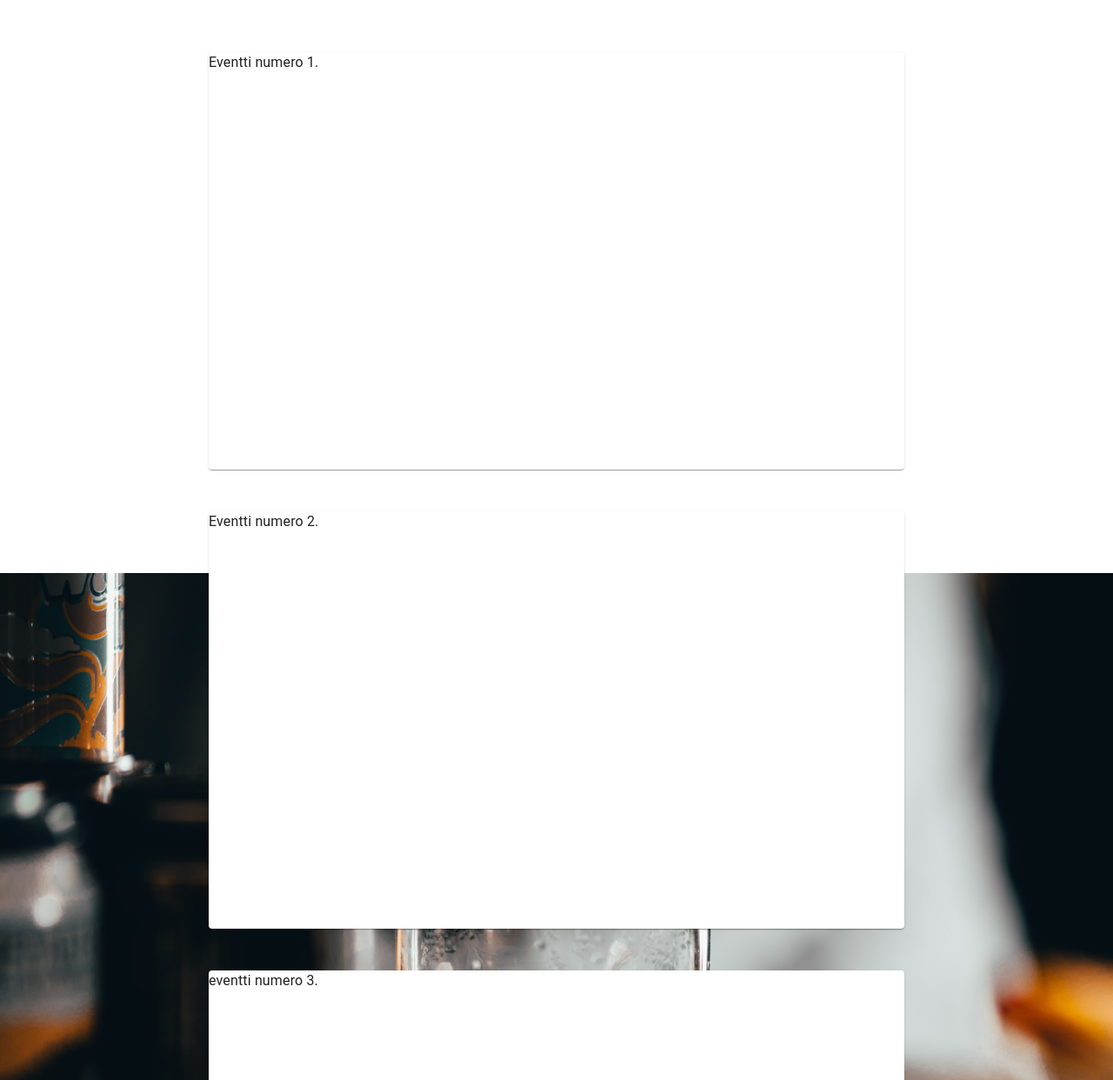
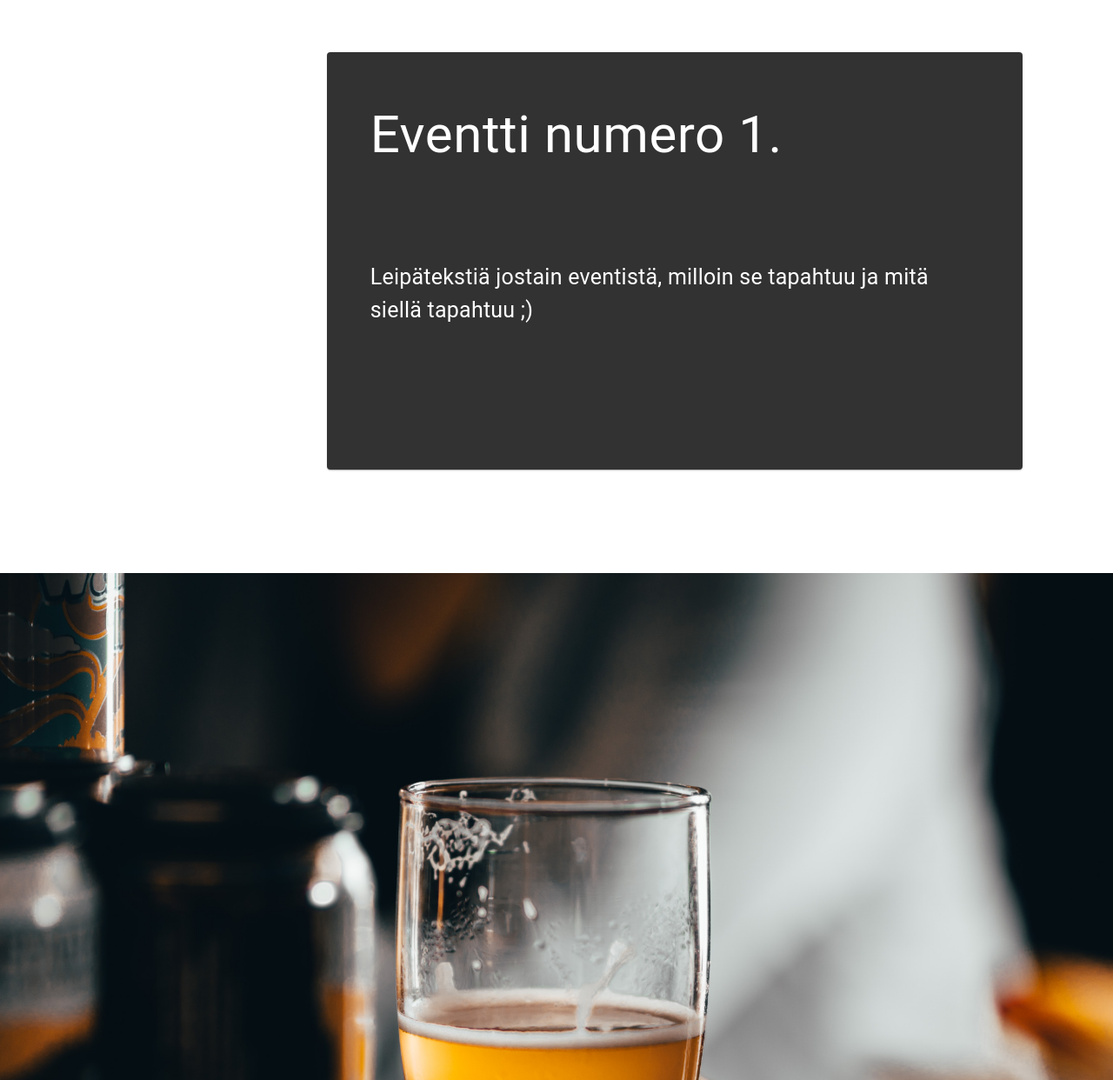
Before and after one commit to JoniJuntto/kapry, a React (Create React App) app: page /events in a window 1280 px wide. Shown: the part 228-1470 px from the top of the page at 87% size. Built offline with nearby package versions, Linux system fonts and the light colour scheme.

Commit message:
pöytäkoneel

```diff
--- a/src/components/Events.js
+++ b/src/components/Events.js
@@ -2,8 +2,7 @@ import React from 'react';
 import { makeStyles } from '@material-ui/core/styles';
 import beer from '../pictures/beer.jpg';
 import { Paper, Typography } from '@material-ui/core';
-import { whileStatement } from '@babel/types';
-import logo from '../pictures/logo.png'
+
 
 const useStyles = makeStyles((theme) => ({
 
@@ -17,20 +16,13 @@ const useStyles = makeStyles((theme) => ({
 
     },
     items:{
-        justifyContent: 'center',
         display: 'flex',
-
+        justifyContent: 'center'
     },
     header:{
         fontSize: 90,
         color: 'white',
         marginTop: 100,
-        position:'fixed'
-
-    },
-    logo:{
-        width: 200,
-        height: 200
     },
     eventit:{
         marginTop: '30vh',
@@ -40,7 +32,18 @@ const useStyles = makeStyles((theme) => ({
         width: '100vh',
         height: '60vh',
         marginTop: '6vh',
+        opacity: 0.8,
+        backgroundColor: 'black',
+        color: 'white',
 
+    },
+    textHeader:{
+        fontSize: 60,
+        padding: 50
+    },
+    text:{
+        fontSize: 25,
+        padding: 50
     }
     }));
 
@@ -55,18 +58,11 @@ export default function Events(){
                 <Typography className={classes.header}>Events</Typography>
                 <div className={classes.eventit}>
                     <Paper className={classes.event}>
-                        <Typography>
+                        <Typography className={classes.textHeader}>
                             Eventti numero 1.
                         </Typography>
-                    </Paper>
-                    <Paper className={classes.event}>
-                        <Typography>
-                            Eventti numero 2.
-                        </Typography>
-                    </Paper>
-                    <Paper className={classes.event}>
-                        <Typography>
-                            eventti numero 3.
+                        <Typography className={classes.text}>
+                            Leipätekstiä jostain eventistä, milloin se tapahtuu ja mitä siellä tapahtuu ;)
                         </Typography>
                     </Paper>
                 </div>
--- a/src/components/FrontPage.js
+++ b/src/components/FrontPage.js
@@ -19,6 +19,14 @@ const useStyles = makeStyles((theme) => ({
     //Jos mobiililla, laitetaan sinne ilman backgroundia
 
     div: {
+        [theme.breakpoints.down('sm')]:{
+            backgroundImage: "url(" + beer + ")",
+            backgroundPosition: 'center',
+            backgroundSize: '300vh',
+            backgroundRepeat: 'no-repeat',
+            backgroundAttachment: 'fixed',
+        },
+
         [theme.breakpoints.up('md')]: {
             backgroundImage: "url(" + front + ")",
             backgroundPosition: 'center',
@@ -35,6 +43,15 @@ const useStyles = makeStyles((theme) => ({
         },
     },
     div2: {
+
+        [theme.breakpoints.down('sm')]:{
+            backgroundImage: "url(" + beer + ")",
+            backgroundPosition: 'center',
+            backgroundSize: '300vh',
+            backgroundRepeat: 'no-repeat',
+            backgroundAttachment: 'fixed',
+        },
+
         [theme.breakpoints.up('md')]: {
             backgroundImage: "url(" + front + ")",
             backgroundPosition: 'center',
--- a/src/components/How.js
+++ b/src/components/How.js
@@ -3,7 +3,7 @@ import React from 'react'
 import { makeStyles } from '@material-ui/core';
 import { Typography } from '@material-ui/core';
 
-const useStyles = makeStyles({
+const useStyles = makeStyles((theme)=>({
     text:{
         color:'white',
         opacity:1,
@@ -14,6 +14,9 @@ const useStyles = makeStyles({
         padding: 20,
     },
     paper:{
+        [theme.breakpoints.down('sm')]:{
+            width: '80%'
+        },
         marginTop:100,
         width:'70%',
         height:450,
@@ -21,7 +24,7 @@ const useStyles = makeStyles({
         backgroundColor:'black',
 
     }
-})
+}));
 
 export default function How(){
 
--- a/src/components/What.js
+++ b/src/components/What.js
@@ -3,7 +3,7 @@ import React from 'react'
 import { makeStyles } from '@material-ui/core';
 import { Typography } from '@material-ui/core';
 
-const useStyles = makeStyles({
+const useStyles = makeStyles((theme)=>({
     text:{
         color:'white',
         opacity:1,
@@ -12,9 +12,11 @@ const useStyles = makeStyles({
     h1:{
         color: 'white',
         padding: 20,
-        fontSize: 25
     },
     paper:{
+        [theme.breakpoints.down('sm')]:{
+            width: '80%'
+        },
         marginTop:100,
         width:'70%',
         height:450,
@@ -22,7 +24,7 @@ const useStyles = makeStyles({
         backgroundColor:'black',
 
     }
-})
+}));
 
 export default function What(){
 
--- a/src/components/When.js
+++ b/src/components/When.js
@@ -3,7 +3,7 @@ import React from 'react'
 import { makeStyles } from '@material-ui/core';
 import { Typography } from '@material-ui/core';
 
-const useStyles = makeStyles({
+const useStyles = makeStyles((theme)=>({
     text:{
         color:'white',
         opacity:1,
@@ -14,6 +14,9 @@ const useStyles = makeStyles({
         padding: 20,
     },
     paper:{
+        [theme.breakpoints.down('sm')]:{
+            width: '80%'
+        },
         marginTop:100,
         width:'70%',
         height:450,
@@ -21,7 +24,7 @@ const useStyles = makeStyles({
         backgroundColor:'black',
 
     }
-})
+}));
 
 export default function When(){
 
--- a/src/components/Who.js
+++ b/src/components/Who.js
@@ -3,7 +3,7 @@ import React from 'react'
 import { makeStyles } from '@material-ui/core';
 import { Typography } from '@material-ui/core';
 
-const useStyles = makeStyles({
+const useStyles = makeStyles((theme)=>({
     text:{
         color:'white',
         opacity:1,
@@ -14,6 +14,9 @@ const useStyles = makeStyles({
         padding: 20,
     },
     paper:{
+        [theme.breakpoints.down('sm')]:{
+            width: '80%'
+        },
         marginTop:100,
         width:'70%',
         height:450,
@@ -21,7 +24,7 @@ const useStyles = makeStyles({
         backgroundColor:'black',
 
     }
-})
+}));
 
 export default function Who(){
 
```
Also changed, not shown: 1 other file (tests, documents, lock files or other folders).
